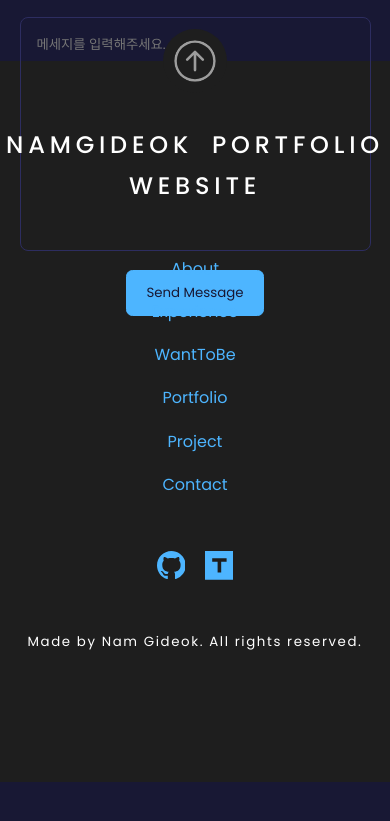
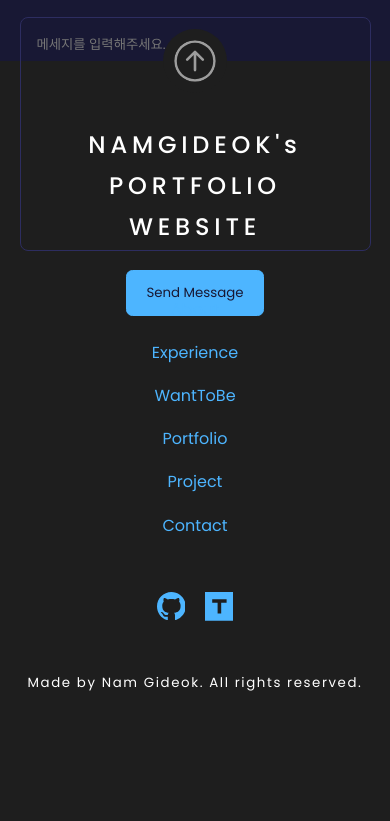
Before and after one commit to NamGideokk/portfolio-website, a React (Create React App) app: page / in a window 390 px wide. Shown: the part 5966-6787 px from the top of the page. Before the commit the page ends 6748 px from the top, so only its background shows below. Built offline with nearby package versions, Linux system fonts and the light colour scheme; a web font is replaced by a local one.

Commit message:
upButton > 컴포넌트 분리

```diff
--- /dev/null
+++ b/src/components/common/upButton/UpButton.jsx
@@ -0,0 +1,24 @@
+import React from "react";
+import "./upButton.scss";
+import { BsArrowUpCircle } from "react-icons/bs";
+
+const UpButton = () => {
+  function scrollUp() {
+    function moveUp() {
+      window.scroll({
+        top: 0,
+        behavior: "smooth",
+      });
+    }
+    moveUp();
+  }
+  return (
+    <BsArrowUpCircle
+      className="up-button__icon"
+      onClick={scrollUp}
+      title="상단으로 이동"
+    />
+  );
+};
+
+export default UpButton;
--- /dev/null
+++ b/src/components/common/upButton/upButton.scss
@@ -0,0 +1,30 @@
+@import "../../../_variable";
+
+.up-button__icon {
+  width: 4rem;
+  height: 4rem;
+  padding: 0.7rem;
+  background-color: rgb(30, 30, 30);
+  color: $font-color-dark;
+  border-radius: 50%;
+  display: block;
+  margin: 0 auto;
+  transform: translateY(-2rem);
+  cursor: pointer;
+  transition: 0.3s;
+
+  &:hover {
+    color: $accent-color;
+    animation: infinite alternate moving-button 0.5s;
+  }
+}
+
+// up-button 애니메이션
+@keyframes moving-button {
+  from {
+    transform: translateY(-2rem);
+  }
+  to {
+    transform: translateY(-2.3rem);
+  }
+}
--- a/src/components/footer/Footer.jsx
+++ b/src/components/footer/Footer.jsx
@@ -1,26 +1,13 @@
 import React from "react";
 import "./footer.scss";
-import { BsArrowUpCircle } from "react-icons/bs";
 import HeaderSocials from "../header/HeaderSocials";
+import UpButton from "../common/upButton/UpButton";
 
 const Footer = () => {
-  function scrollUp() {
-    function moveUp() {
-      window.scroll({
-        top: 0,
-        behavior: "smooth",
-      });
-    }
-    moveUp();
-  }
   return (
     <footer>
-      <BsArrowUpCircle
-        className="up-button__icon"
-        onClick={scrollUp}
-        title="상단으로 이동"
-      />
-      <h2 className="footer__logo">NAMGIDEOK PORTFOLIO WEBSITE</h2>
+      <UpButton />
+      <h2 className="footer__logo">NAMGIDEOK's PORTFOLIO WEBSITE</h2>
 
       {/* 영구적인 주소라는 뜻 permanent link */}
       <ul className="permalinks">
--- a/src/components/footer/footer.scss
+++ b/src/components/footer/footer.scss
@@ -21,25 +21,6 @@ footer {
   .footer__copyright {
     letter-spacing: 0.1rem;
   }
-
-  .up-button__icon {
-    width: 4rem;
-    height: 4rem;
-    padding: 0.7rem;
-    background-color: rgb(30, 30, 30);
-    color: $font-color-dark;
-    border-radius: 50%;
-    display: block;
-    margin: 0 auto;
-    transform: translateY(-2rem);
-    cursor: pointer;
-    transition: 0.3s;
-
-    &:hover {
-      color: $accent-color;
-      animation: infinite alternate moving-button 0.5s;
-    }
-  }
 }
 
 .footer-header__socials {
@@ -58,21 +39,12 @@ footer {
 @media screen and (max-width: 600px) {
   footer {
     ul {
-      //   display: grid;
-      //   grid-template-columns: 1fr 1fr 1fr;
-      //   gap: 0.3rem;
       flex-direction: column;
       gap: 1rem;
     }
+
+    h2 {
+      word-spacing: 20rem;
+    }
   }
 }
-
-// up-button 애니메이션
-@keyframes moving-button {
-  from {
-    transform: translateY(-2rem);
-  }
-  to {
-    transform: translateY(-2.3rem);
-  }
-}
```
